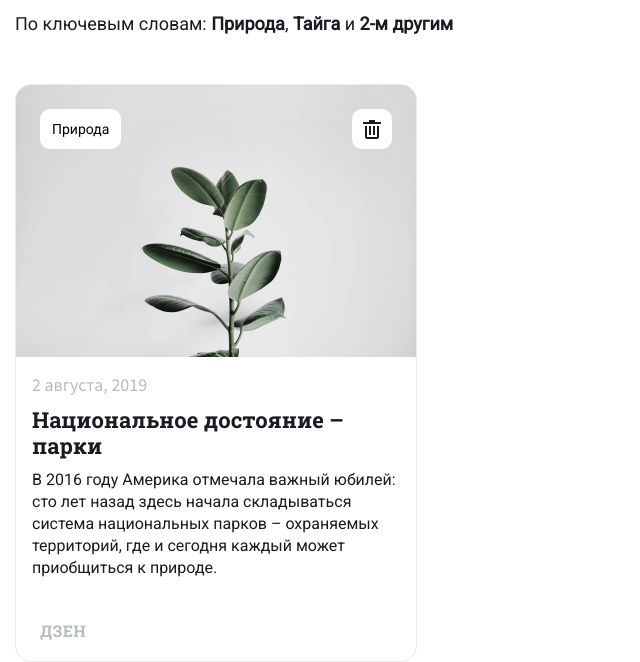
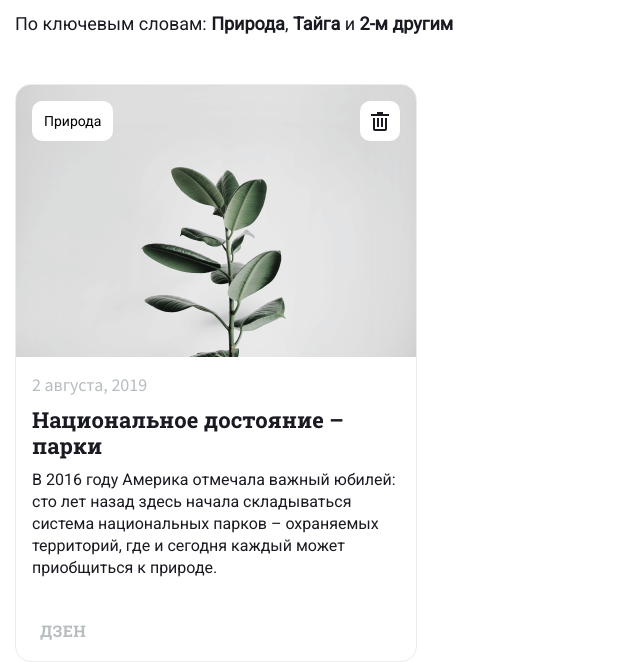
Before and after one commit to kubasovainna/website-design, a plain HTML site: page Landing GridCss/index.html in a window 768 px wide. Shown: the part 142-804 px from the top of the page, without its empty margins (0-640 px from the left). Drawn offline with Linux system fonts and the light colour scheme.

Commit message:
fix cards height

```diff
--- a/Landing GridCss/styles/index.css
+++ b/Landing GridCss/styles/index.css
@@ -76,7 +76,7 @@ body {
     display: flex;
     align-items: center;
     text-align: center;
-    margin-left:17px;
+    margin-left: 17px;
     margin-right: 17px;
     padding: 12px 20px;
     font-family: Roboto;
@@ -311,7 +311,6 @@ body {
 .card {
     margin: 16px 0;
     width: 400px;
-    height: 576px;
 }
 
 /* //////////////////////////////////Desktop//////////////// */
@@ -361,6 +360,10 @@ body {
 
     .hero--content {
         padding: 60px 10px;
+    }
+
+    .card {
+        height: 576px;
     }
 
     .card--content {
@@ -440,7 +443,11 @@ body {
     .card {
         margin: 16px 0;
     }
-
+    .card--top-bar {
+        left: 16px;
+        top: 16px;
+        right: 16px;
+    }
     .remove-item {
         display: none;
     }
```
